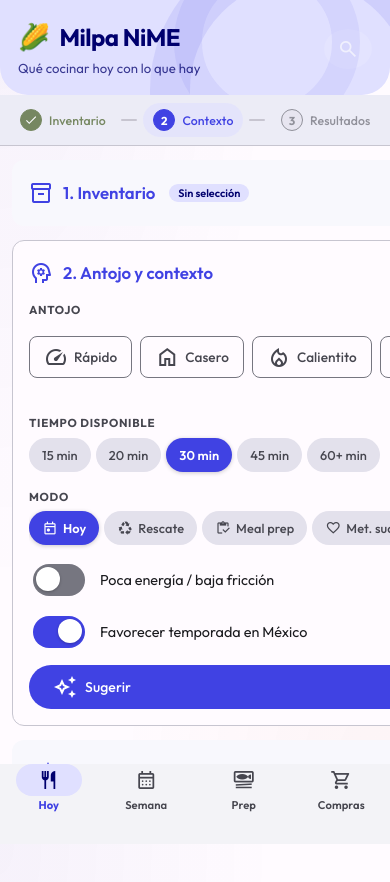
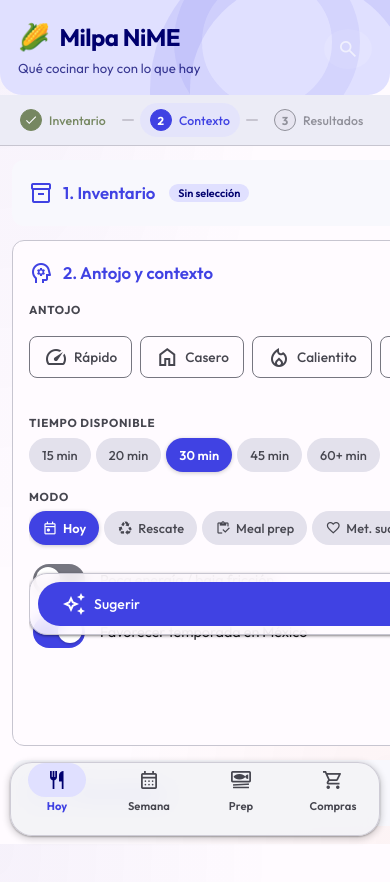
Before and after one commit to pataforista/recetas, a website built with Vite: page index.html in a window 390 px wide. Shown: the top 882 px of the page. Built offline with nearby package versions, Linux system fonts and the light colour scheme.

Commit message:
Improve mobile UX with sticky actions and touch-friendly navigation

```diff
--- a/index.html
+++ b/index.html
@@ -190,7 +190,7 @@
             <span class="toggle-label">Favorecer temporada en México</span>
           </label>
 
-          <div class="actions">
+          <div class="actions context-actions" id="contextActions">
             <button id="suggestBtn" type="button">
               <span class="material-symbols-outlined" aria-hidden="true">auto_awesome</span> Sugerir
             </button>
--- a/styles.css
+++ b/styles.css
@@ -56,6 +56,7 @@
 
   /* Nav */
   --nav-height: 80px;
+  --mobile-fab-offset: calc(var(--nav-height) + 14px + env(safe-area-inset-bottom, 0px));
 
   /* Toggle switch */
   --toggle-width: 52px;
@@ -1178,6 +1179,7 @@ button.error-btn:hover {
   border-radius: 0;
   flex: 1;
   transition: color 0.2s ease;
+  min-height: 48px;
 }
 
 .nav-item .material-symbols-outlined {
@@ -1584,6 +1586,10 @@ button.error-btn:hover {
 
 /* ─── Responsive ─── */
 @media (max-width: 600px) {
+  body {
+    padding-bottom: calc(var(--nav-height) + 28px + env(safe-area-inset-bottom, 0px));
+  }
+
   .layout {
     padding: 14px 12px;
   }
@@ -1594,6 +1600,22 @@ button.error-btn:hover {
 
   .app-header {
     padding: 18px 18px 16px;
+    border-bottom-left-radius: 22px;
+    border-bottom-right-radius: 22px;
+  }
+
+  .header-actions {
+    gap: 6px;
+  }
+
+  .icon-btn {
+    width: 44px;
+    height: 44px;
+  }
+
+  #installBtn {
+    min-height: 44px;
+    padding-inline: 16px;
   }
 
   .app-header h1 {
@@ -1712,6 +1734,28 @@ button.error-btn:hover {
     min-height: 44px;
   }
 
+  .context-actions {
+    position: sticky;
+    bottom: var(--mobile-fab-offset);
+    z-index: 35;
+    background: color-mix(in srgb, var(--md-sys-color-surface) 84%, transparent);
+    backdrop-filter: blur(8px);
+    -webkit-backdrop-filter: blur(8px);
+    border: 1px solid var(--md-sys-color-outline-variant);
+    border-radius: 18px;
+    padding: 8px;
+    margin-top: 16px;
+    box-shadow: var(--md-sys-elevation-1);
+  }
+
+  .context-actions #suggestBtn {
+    flex: 1.6;
+  }
+
+  .context-actions #resetBtn {
+    flex: 1;
+  }
+
   .recipe-card:hover {
     transform: none;
     box-shadow: var(--md-sys-elevation-2);
@@ -1745,6 +1789,12 @@ button.error-btn:hover {
 
   .panel h2 {
     font-size: 1rem;
+  }
+
+  .context-actions {
+    border-radius: 16px;
+    padding: 7px;
+    gap: 8px;
   }
 }
 
@@ -2155,6 +2205,7 @@ mark {
   z-index: 50;
   backdrop-filter: blur(8px);
   -webkit-backdrop-filter: blur(8px);
+  scroll-padding-inline: 16px;
 }
 
 .flow-step {
@@ -2173,6 +2224,7 @@ mark {
   font-size: 0.82rem;
   font-weight: 500;
   white-space: nowrap;
+  scroll-snap-align: start;
 }
 
 .flow-step-num {
@@ -2342,8 +2394,16 @@ body {
 
 @media (max-width: 600px) {
   .flow-stepper {
-    padding: 8px 10px;
+    justify-content: flex-start;
+    overflow-x: auto;
+    overscroll-behavior-x: contain;
+    scroll-snap-type: x mandatory;
+    padding: 8px 12px;
     gap: 0;
+  }
+
+  .flow-stepper::-webkit-scrollbar {
+    display: none;
   }
 
   .flow-step {
@@ -2356,7 +2416,24 @@ body {
   }
 
   .flow-step-divider {
-    width: 16px;
+    width: 12px;
+  }
+
+  .bottom-nav {
+    left: 10px;
+    right: 10px;
+    bottom: 8px;
+    border-radius: 22px;
+    border: 1px solid color-mix(in srgb, var(--md-sys-color-outline-variant) 84%, transparent);
+    background: color-mix(in srgb, var(--md-sys-color-surface-container) 90%, transparent);
+    backdrop-filter: blur(10px);
+    -webkit-backdrop-filter: blur(10px);
+    box-shadow: var(--md-sys-elevation-2);
+    height: calc(var(--nav-height) - 6px);
+  }
+
+  .nav-item .material-symbols-outlined {
+    padding: 6px 18px;
   }
 
   .option-chips-group {
```
